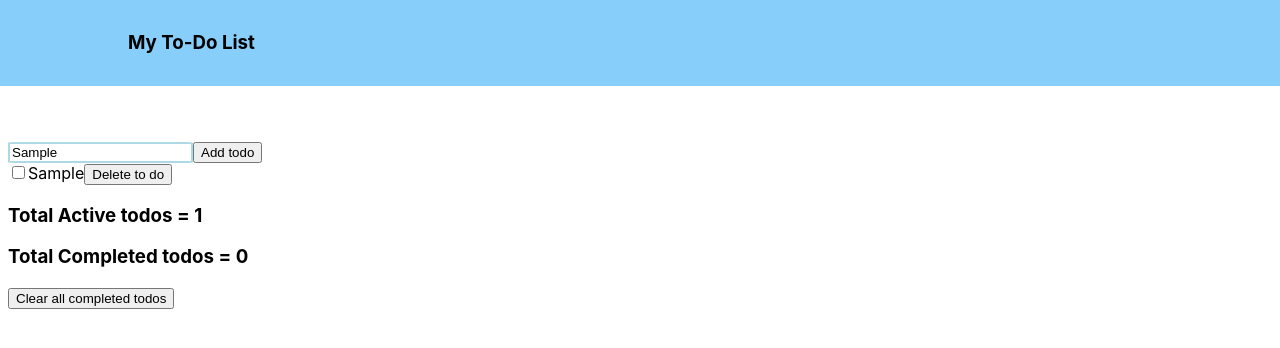
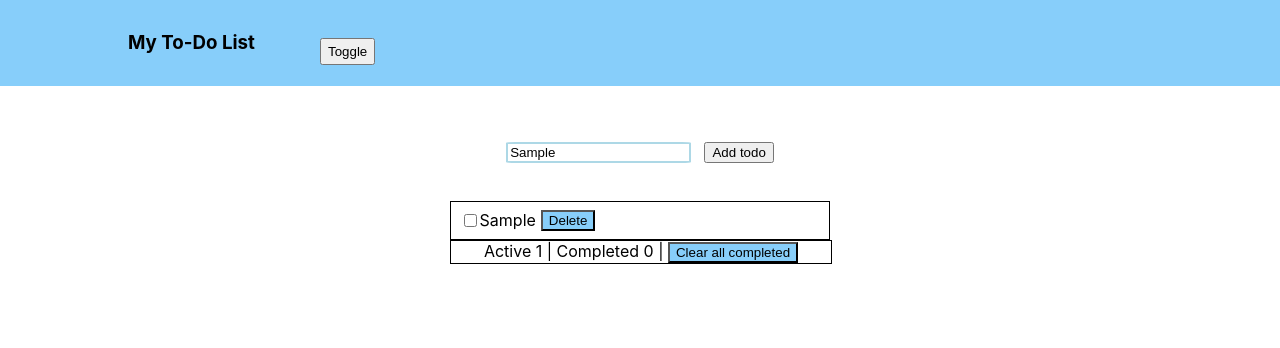
Before and after one commit to Yuvalkop22/Todo-App-Yuval, a React (Create React App) app in the folder todo-app-yuval/: page / in a window 1280 px wide. Both pictures are taken after typing "Sample" into the empty fields and a click on the button "Add todo". Shown: the top 348 px of the page. Built offline with nearby package versions, Linux system fonts and the light colour scheme.

Commit message:
styles added

```diff
--- a/todo-app-yuval/src/App.css
+++ b/todo-app-yuval/src/App.css
@@ -6,23 +6,111 @@
     margin-top: 10%;
     margin-left: 40%;
 }
-.header{
+.header-light{
     text-align: left;
     direction: ltr;
+    display: flex;
     padding: 1%;
     padding-right: 0px;
     padding-left: 0px;
     margin: -8px;
     background-color: lightskyblue;
 }
-.headerText{
+.header-dark{
+    text-align: left;
+    direction: ltr;
+    display: flex;
+    padding: 1%;
+    padding-right: 0px;
+    padding-left: 0px;
+    margin: -8px;
+    background-color: darkblue;
+}
+.headerText-light{
     margin-left: 10%;
+}
+.headerText-dark{
+    margin-left: 10%;
+    color: white;
+}
+.toggleBtn{
+    border: 50%;
+    width: fit-content;
+    height: 2em;
+    position: absolute;
+    margin-left: 25%;
+    margin-top: 2%;
 }
 .inputDiv{
     margin-top: 5%;
-    text-align: left;
+    text-align: center;
 }
-input{
+.inputField-light{
     border-radius: 5%;
     border: 2px solid lightblue;
 }
+.inputField-dark{
+    border-radius: 5%;
+    border: 2px solid darkblue;
+}
+.btnTodo{
+    margin-left:1em;
+}
+.todosList{
+    margin-top: 3%;
+    text-align: center;
+    justify-content: center;
+    align-items: center;
+    margin-left: 35%;
+}
+.todoItem-light{
+    border: 1px solid black;
+    width: 30%;
+    display: flex;
+    background-color: white;
+    height: fit-content;
+    padding: 1%;
+    padding-right: 15%;
+    text-align: left;
+}
+.todoItem-dark{
+    border: 1px solid black;
+    width: 30%;
+    display: flex;
+    background-color: darkblue;
+    height: fit-content;
+    color: white;
+    padding: 1%;
+    padding-right: 15%;
+    text-align: left;
+}
+.btnDelete-light{
+    background-color: lightskyblue;
+    margin-left: 5px;
+}
+.btnDelete-dark{
+    background-color: white;
+    margin-left: 5px;
+}
+.infoDiv-light{
+    text-align: center;
+    border: 1px solid black;
+    width: 30%;
+    text-align: center;
+    justify-content: center;
+    margin-left: 35%;
+}
+.infoDiv-dark{
+    text-align: center;
+    border: 1px solid black;
+    width: 30%;
+    text-align: center;
+    justify-content: center;
+    margin-left: 35%;
+    background-color: darkblue;
+    color: white;
+}
+
+.btnClearAll-light{
+    background-color: lightskyblue;
+}
--- a/todo-app-yuval/src/App.js
+++ b/todo-app-yuval/src/App.js
@@ -1,16 +1,39 @@
 import {React,useState}from 'react';
 import TodoList from './components/ToDoList';
+import Input from './components/Input';
+import './App.css';
 const App = () => {
   const [todoValue,setTodoValue] = useState("");
   const [todos,setTodos] = useState([]);
   const [activeTodos,setActiveTodos] = useState(0);
   const [completedTodos,setCompletedTodos] = useState(0);
+  const [mode,setMode] = useState('light');
+  const changeMode = () =>{
+    if (mode === 'light'){
+      setMode('dark')
+    }else{
+      setMode('light')
+    }
+  }
   return(
     <div>
-      <div className="header">
-        <h3 className="headerText">My To-Do List</h3>
+      <div className={`header-${mode}`}>
+        <h3 className={`headerText-${mode}`}>My To-Do List</h3>
+        <button onClick={changeMode} className="toggleBtn">Toggle</button>
       </div>
+      <Input
+        mode={mode}
+        todoValue={todoValue}
+        setTodoValue={setTodoValue}
+        todos={todos}
+        setTodos={setTodos}
+        activeTodos={activeTodos}
+        setActiveTodos={setActiveTodos}
+        completedTodos={completedTodos}
+        setCompletedTodos={setCompletedTodos}
+        />
       <TodoList
+        mode={mode}
         todoValue={todoValue}
         setTodoValue={setTodoValue}
         todos={todos}
--- /dev/null
+++ b/todo-app-yuval/src/components/Information.js
@@ -0,0 +1,17 @@
+import React from 'react'
+
+export default function Information(props) {
+      const clearAllCompleted = () => {
+        props.setTodos(props.todos.filter((todo)=> todo.isComplete !== true));
+        props.setCompletedTodos(0);
+    }
+    return (
+    <div className={`infoDiv-${props.mode}`}>
+        <label>Active {props.activeTodos}</label>
+        <label> | </label>
+        <label>Completed {props.completedTodos}</label>
+        <label> | </label>
+        <button className={`btnClearAll-${props.mode}`}onClick={clearAllCompleted}>Clear all completed</button>
+    </div>
+  )
+}
--- /dev/null
+++ b/todo-app-yuval/src/components/Input.js
@@ -0,0 +1,25 @@
+import React from 'react'
+import '../App.css';
+export default function Input(props) {
+    const AddToDo = () => {
+        const newToDo = {
+            content: props.todoValue,
+            isComplete: false,
+            id: props.todos.length+1
+        };
+        props.setTodos([...props.todos,newToDo]);
+        props.setActiveTodos(props.activeTodos+1);
+    }
+  return (
+      <div className="inputDiv">
+        <input
+            className={`inputField-${props.mode}`}
+            type="text"
+            placeholder="Create a new todo..."
+            onChange={(e)=>props.setTodoValue(e.target.value)}/>
+        <button
+            className="btnTodo"
+            onClick={AddToDo}>Add todo</button>
+      </div>
+  )
+}
--- a/todo-app-yuval/src/components/ToDoItem.js
+++ b/todo-app-yuval/src/components/ToDoItem.js
@@ -30,10 +30,10 @@ export default function ToDoItem(props) {
         }
     }
   return (
-    <div>
+    <div className={`todoItem-${props.mode}`}>
       <input type="checkbox" onChange={changeActivation}/>
       <label id={props.id}>{props.todo.content}</label>
-      <button onClick={deleteToDo}>Delete to do</button>
+      <button className={`btnDelete-${props.mode}`} onClick={deleteToDo}>Delete</button>
     </div>
   )
 }
--- a/todo-app-yuval/src/components/ToDoList.js
+++ b/todo-app-yuval/src/components/ToDoList.js
@@ -1,31 +1,16 @@
 import {React} from 'react'
 import TodoItem from './ToDoItem';
+import Information from './Information';
 import '../App.css';
 export default function ToDoList(props) {
-    const AddToDo = () => {
-        const newToDo = {
-            content: props.todoValue,
-            isComplete: false,
-            id: props.todos.length+1
-        };
-        props.setTodos([...props.todos,newToDo]);
-        props.setActiveTodos(props.activeTodos+1);
-    }
-    const clearAllCompleted = () => {
-        props.setTodos(props.todos.filter((todo)=> todo.isComplete !== true));
-        props.setCompletedTodos(0);
-    }
     return (
     <div>
-      <div className="inputDiv">
-        <input type="text"
-            placeholder="Create a new todo..."
-            onChange={(e)=>props.setTodoValue(e.target.value)}/>
-        <button onClick={AddToDo}>Add todo</button>
-      </div>
+      <div className="todosList">
         {
           props.todos.map((todo)=>
-            <TodoItem todos={props.todos}
+              <TodoItem
+                      mode={props.mode}
+                      todos={props.todos}
                       activeTodos={props.activeTodos}
                       setActiveTodos={props.setActiveTodos}
                       completedTodos={props.completedTodos}
@@ -36,9 +21,18 @@ export default function ToDoList(props) {
                       todo={todo}/>
               )
           }
-      <h3>Total Active todos = {props.activeTodos}</h3>
-      <h3>Total Completed todos = {props.completedTodos}</h3>
-      <button onClick={clearAllCompleted}>Clear all completed todos</button>
+      </div>
+      <div>
+        <Information
+          mode={props.mode}
+          activeTodos={props.activeTodos}
+          setActiveTodos={props.setActiveTodos}
+          completedTodos={props.completedTodos}
+          setCompletedTodos={props.setCompletedTodos}
+          setTodos={props.setTodos}
+          todos={props.todos}
+        />
+      </div>
     </div>
   )
 }
```
Lines whose indentation alone changed are shown as unchanged.
